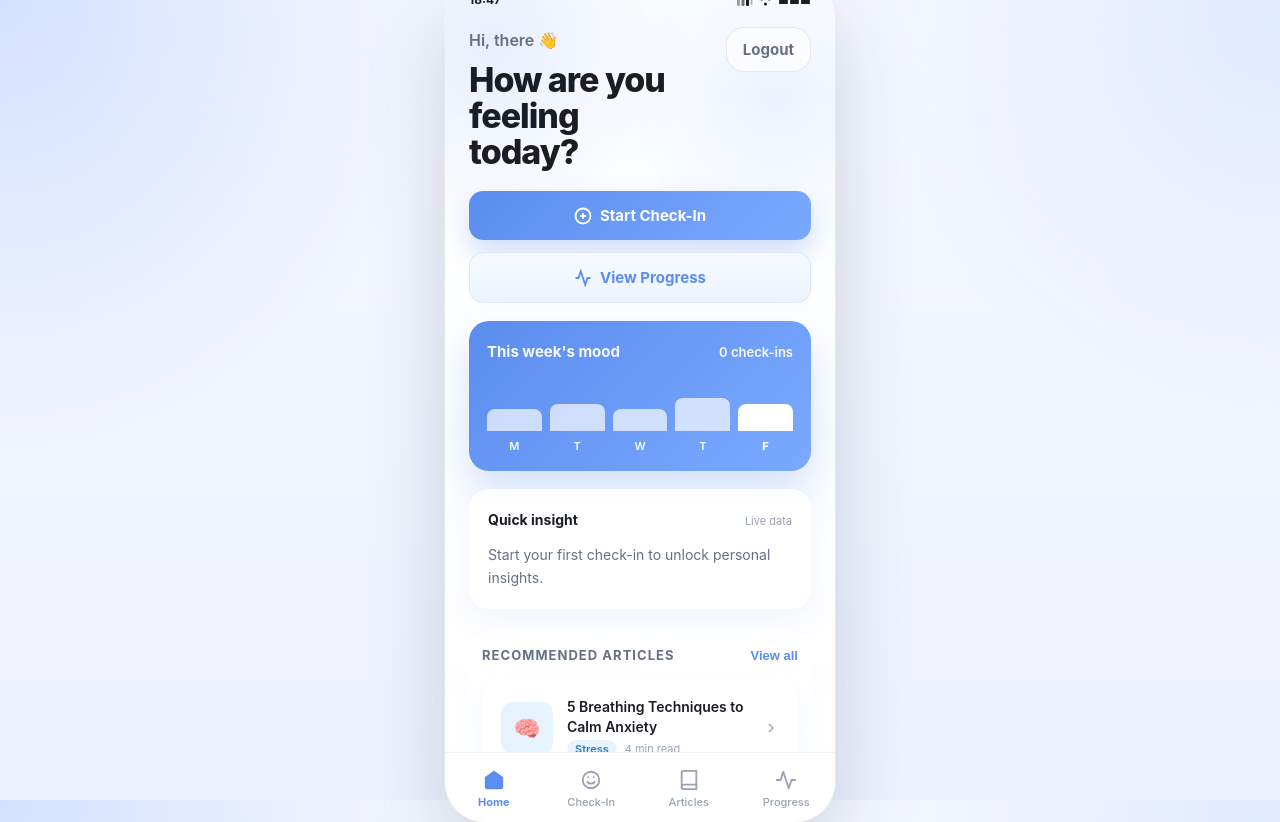
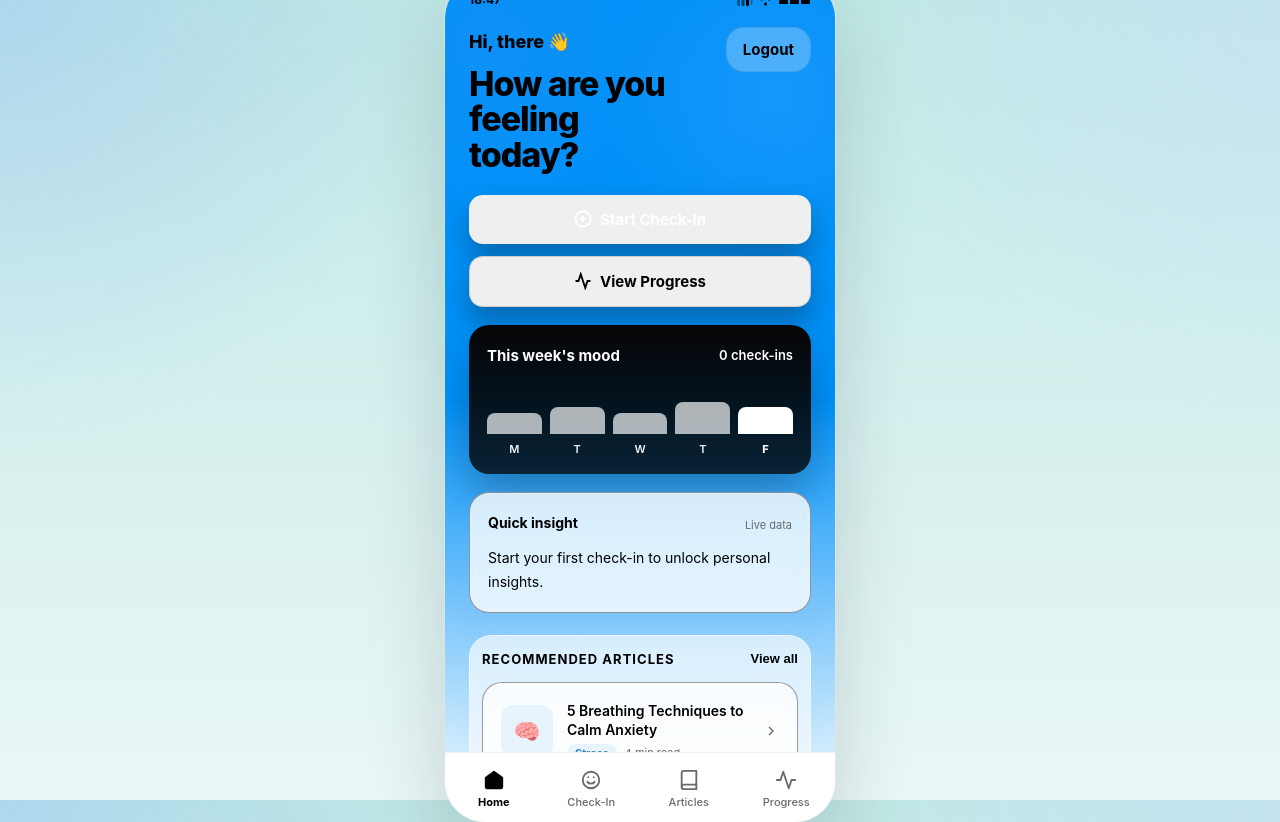
Before and after one commit to awaisq5/mind-check, a React (Vite) app in the folder client/: page /home in a window 1280 px wide. Built offline with nearby package versions, Linux system fonts and the light colour scheme; no server answers.

Commit message:
some styling is done

```diff
--- a/client/src/pages/Home.jsx
+++ b/client/src/pages/Home.jsx
@@ -92,10 +92,10 @@ export default function Home() {
           <div>
             <p
               style={{
-                fontSize: 16,
+                fontSize: 18,
                 color: 'var(--color-text-secondary)',
                 marginBottom: 8,
-                fontWeight: 600,
+                fontWeight: 800,
               }}
             >
               Hi, {user?.name || 'there'} 👋
--- a/client/src/pages/Progress.jsx
+++ b/client/src/pages/Progress.jsx
@@ -145,12 +145,12 @@ export default function Progress() {
           </div>
 
           <div className="result-metric-card">
-            <p className="result-metric-label">Energy</p>
+            <p className="result-metric-label">Energy (Latest)</p>
             <p className="result-metric-value">{stats.latestEnergy}</p>
           </div>
 
           <div className="result-metric-card">
-            <p className="result-metric-label">Stress</p>
+            <p className="result-metric-label">Stress (Latest)</p>
             <p className="result-metric-value">{stats.latestStress}</p>
           </div>
         </div>
--- a/client/src/styles/global.css
+++ b/client/src/styles/global.css
@@ -1,10 +1,10 @@
 *, *::before, *::after { box-sizing: border-box; margin: 0; padding: 0; }
 
 :root {
-  --color-bg: #eef3ff;
+   --color-bg: #eef3ff;
   --color-surface: rgba(255, 255, 255, 0.88);
   --color-surface-strong: #ffffff;
-  --color-primary: #5b8dee;
+  --color-primary: #000000;
   --color-primary-light: #eef4ff;
   --color-primary-dark: #3a6bcc;
   --color-primary-soft: #dfe9ff;
@@ -12,9 +12,9 @@
   --color-success-light: #edf7f3;
   --color-warning: #f5a623;
   --color-danger: #e05c5c;
-  --color-text: #1a1d23;
-  --color-text-secondary: #667085;
-  --color-text-muted: #98a2b3;
+  --color-text: #000000;
+  --color-text-secondary: #000000;
+  --color-text-muted: #6a6a6a;
   --color-border: rgba(15, 23, 42, 0.08);
   --color-border-focus: #5b8dee;
 
@@ -42,7 +42,7 @@ body {
   background:
     radial-gradient(circle at top left, rgba(126, 167, 255, 0.28), transparent 30%),
     radial-gradient(circle at top right, rgba(202, 220, 255, 0.48), transparent 28%),
-    linear-gradient(180deg, #f5f8ff 0%, #edf2ff 100%);
+    linear-gradient(180deg, #bfe9e5 0%, #eaf7f6 100%);
 }
 
 #root {
@@ -57,7 +57,7 @@ body {
   width: 390px;
   height: 844px;
   background:
-    linear-gradient(180deg, rgba(255,255,255,0.94) 0%, rgba(255,255,255,0.90) 100%);
+    linear-gradient(180deg, rgb(0, 145, 249) 50%, rgba(255, 255, 255, 0.778) 100%);
   border-radius: 40px;
   overflow: hidden;
   position: relative;
@@ -177,31 +177,37 @@ a { text-decoration: none; color: inherit; }
 .btn:active { transform: scale(0.985); }
 
 .btn-primary {
-  background: linear-gradient(135deg, #5b8dee 0%, #7aa9ff 100%);
-  color: #fff;
-  box-shadow: 0 14px 28px rgba(91,141,238,0.28);
+  background: linear-gradient(180deg, #000000 100%);
+  color: #ffffff;
+  box-shadow: 0 14px 28px rgba(19, 19, 20, 0.32);
 }
 .btn-primary:hover {
   transform: translateY(-1px);
-  box-shadow: 0 18px 34px rgba(91,141,238,0.32);
+  box-shadow: 0 18px 34px rgba(19, 19, 20, 0.32);
 }
 
 .btn-secondary {
-  background: linear-gradient(180deg, #f7faff 0%, #edf4ff 100%);
-  color: var(--color-primary);
-  border: 1px solid rgba(91,141,238,0.14);
+  background: linear-gradient(180deg, #ffffff 70%);
+  color: #000000;
+  box-shadow: 0 14px 28px rgba(19, 19, 20, 0.32);
+  border: 1px solid rgba(2, 2, 2, 0.14);
+}
+
+.btn-secondary:hover {
+  transform: translateY(-1px);
+  box-shadow: 0 18px 34px rgba(19, 19, 20, 0.32);
 }
 
 .btn-ghost {
-  background: rgba(255,255,255,0.7);
+  background: rgba(255,255,255,0.25);
+  backdrop-filter: blur(10px);
   color: var(--color-text-secondary);
   border: 1.5px solid var(--color-border);
-  backdrop-filter: blur(6px);
 }
 
 .card {
-  background: rgba(255,255,255,0.84);
-  border: 1px solid rgba(255,255,255,0.52);
+  background: rgba(255, 255, 255, 0.813);
+  border: 1px solid rgba(79, 79, 79, 0.568);
   border-radius: var(--radius-lg);
   padding: 18px;
   box-shadow: var(--shadow-card);
@@ -228,7 +234,7 @@ select {
   font-size: 15px;
   font-family: var(--font);
   color: var(--color-text);
-  background: rgba(255,255,255,0.92);
+  background: rgb(255, 255, 255);
   outline: none;
   transition: border-color 0.15s, box-shadow 0.15s, background 0.15s;
   resize: none;
@@ -248,15 +254,15 @@ input[type="range"] { width: 100%; height: 6px; accent-color: var(--color-primar
   font-size: 13px;
   font-weight: 600;
   border: 1.5px solid var(--color-border);
-  background: rgba(255,255,255,0.86);
+  background: rgb(255, 255, 255);
   color: var(--color-text-secondary);
   cursor: pointer;
   transition: all 0.15s ease;
 }
 .chip.active {
-  background: var(--color-primary-light);
+  background: var(--color-text-muted);
   color: var(--color-primary);
-  border-color: rgba(91,141,238,0.24);
+  border-color: rgb(0, 0, 0);
   box-shadow: 0 6px 16px rgba(91,141,238,0.12);
 }
 
@@ -265,7 +271,7 @@ input[type="range"] { width: 100%; height: 6px; accent-color: var(--color-primar
   border-top: 1px solid rgba(15, 23, 42, 0.06);
   display: flex;
   align-items: center;
-  background: rgba(255,255,255,0.88);
+  background: rgb(255, 255, 255);
   flex-shrink: 0;
   padding-bottom: 8px;
   backdrop-filter: blur(10px);
@@ -423,17 +429,17 @@ input[type="range"] { width: 100%; height: 6px; accent-color: var(--color-primar
 .mt-4 { margin-top: 4px; }
 .mt-8 { margin-top: 8px; }
 
-/* Home specific helpers */
+/* Mood graph at home page */
 .hero-card {
-  background: linear-gradient(135deg, #5b8dee 0%, #7aa9ff 100%);
+  background: linear-gradient(180deg, #050505 0%, #040404cc 100%);
   border: none;
-  color: #fff;
-  box-shadow: 0 20px 42px rgba(91,141,238,0.26);
+  color: #ffffff;
+  box-shadow: 0 20px 42px rgba(3, 3, 3, 0.255);
 }
 
 .hero-card p,
 .hero-card span {
-  color: rgba(255,255,255,0.94);
+  color: rgb(255, 255, 255);
 }
 
 .quick-actions {
@@ -530,5 +536,5 @@ input[type="range"] { width: 100%; height: 6px; accent-color: var(--color-primar
 
 .trend-label-date {
   font-size: 10px;
-  color: var(--color-text-muted);
+  color: var(--color-text);
 }
```
